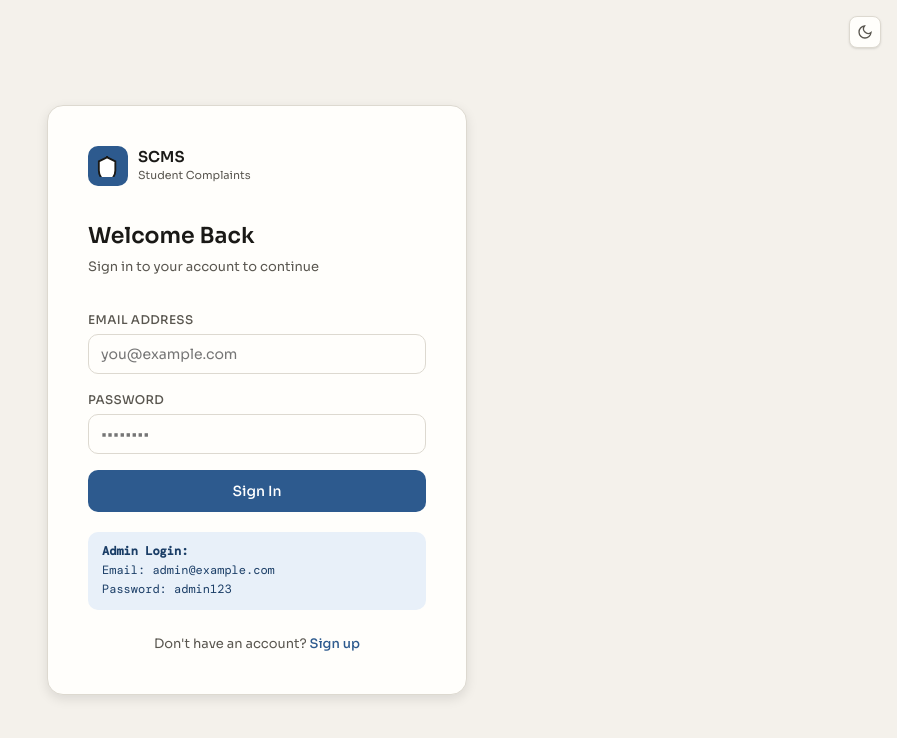
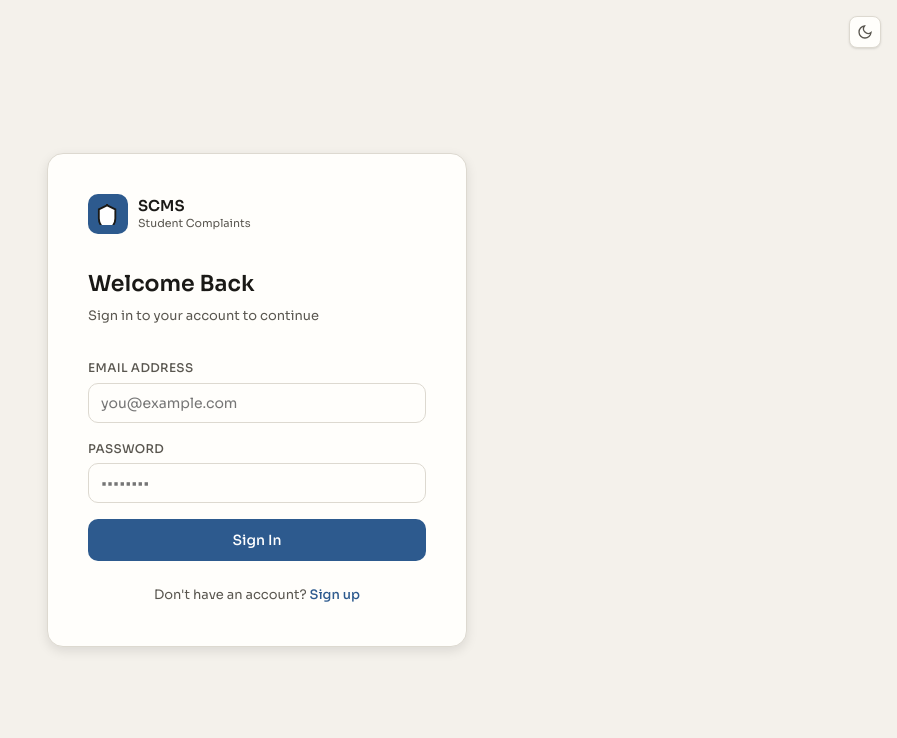
Before and after one commit to naveensingh45/scms, a Flask app: page / in a window 1280 px wide. Shown: the top 738 px of the page, without its empty margins (383-1280 px from the left). Run offline with Flask 3, Linux system fonts and the light colour scheme; some libraries are stand-ins or nearby versions.

Commit message:
Update login.html

```diff
--- a/templates/login.html
+++ b/templates/login.html
@@ -54,12 +54,6 @@
                 <button type="submit" class="btn btn-primary">Sign In</button>
             </form>
 
-            <div class="demo-hint">
-                <strong>Admin Login:</strong><br>
-                Email: admin@example.com<br>
-                Password: admin123
-            </div>
-
             <!-- Sign Up Link -->
             <div style="margin-top: 1.5rem; text-align: center; font-size: 13px; color: var(--text2);">
                 Don't have an account? <a href="/register_page" style="color: var(--accent); text-decoration: none; font-weight: 500;">Sign up</a>
```
